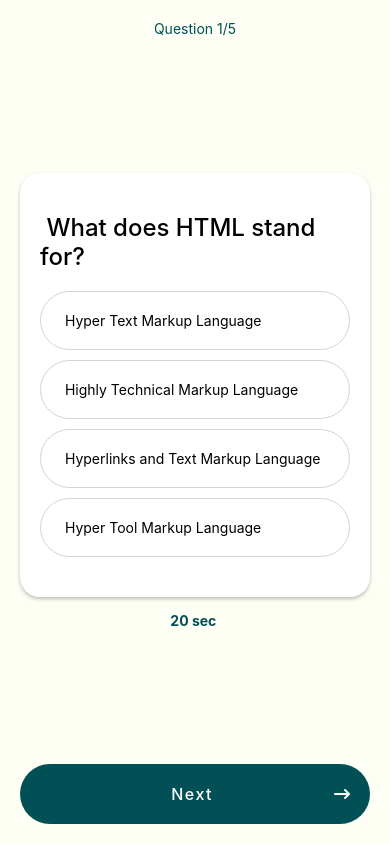
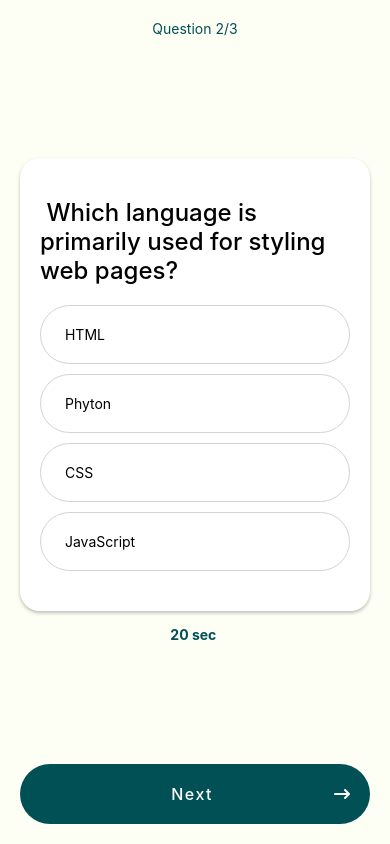
Before and after one commit to goksuayaz/Quiz-App, a React Native app: screen / in a window 390 px wide. Built offline with nearby package versions, Linux system fonts and the light colour scheme.

Commit message:
Quiz Provider

```diff
--- a/App.tsx
+++ b/App.tsx
@@ -1,6 +1,7 @@
 import { StatusBar } from 'expo-status-bar';
 import QuizScreen from './src/app/QuizScreen';
 import { View } from 'react-native';
+import QuizProvider from './src/providers/QuizProvider';
 
 
 
@@ -9,7 +10,10 @@
   return (
     <View style={{ flex: 1 }}>
 
-      <QuizScreen />
+      <QuizProvider>
+        <QuizScreen />
+      </QuizProvider>
+
       <StatusBar style="auto" />
 
     </View>
--- a/src/app/QuizScreen.tsx
+++ b/src/app/QuizScreen.tsx
@@ -1,30 +1,23 @@
 import { View, Text, StyleSheet, SafeAreaView, Pressable } from 'react-native'
 import QuestionCard from '../components/QuestionCard'
 import FontAwesome6 from '@expo/vector-icons/FontAwesome6';
-import questions from '../questions';
 import Card from '../components/Card';
 import CustomButton from '../components/CustomButton';
-import { useState } from 'react';
+import { useQuizContext } from '../providers/QuizProvider';
 
 
 export default function QuizScreen() {
 
-    const [questionIndex, setQuestionIndex] = useState(0);
-
-    const question = questions[questionIndex];
-
-    const onNext = () => {
-
-        setQuestionIndex((currValue) => currValue + 1);
-    }
+    const { question, questionIndex, onNext, score, totalQuestions } = useQuizContext();
 
     return (
+
         <SafeAreaView style={styles.page}>
             <View style={styles.container}>
 
                 {/* Header */}
                 <View>
-                    <Text style={styles.title}> Question {questionIndex + 1}/5 </Text>
+                    <Text style={styles.title}> Question {questionIndex + 1}/{totalQuestions} </Text>
                 </View>
 
 
@@ -37,7 +30,7 @@
                     </View>
                 ) : (
                     <Card title="Well done">
-                        <Text> Correct answers: 3/5 </Text>
+                        <Text> Correct answers: {score}/{totalQuestions} </Text>
                         <Text> Best score: 10 </Text>
                     </Card>
                 )}
--- a/src/components/AnswerOption.tsx
+++ b/src/components/AnswerOption.tsx
@@ -1,27 +1,29 @@
 import { View, Text, StyleSheet, Pressable } from "react-native"
+import { useQuizContext } from "../providers/QuizProvider";
 
 
 type AnswerOption = {
     option: string;
-    isSelected?: boolean;
-    onPress: () => void;
-
-
 }
 
+export default function AnswerOption({ option }: AnswerOption) {
 
-export default function AnswerOption({ option, isSelected, onPress }: AnswerOption) {
+    const { selectedOption, setSelectedOption } = useQuizContext();
+
+    const isSelected = option === selectedOption;
 
     return (
         <Pressable
-            onPress={onPress}
-            style={[styles.container,
-            isSelected &&
-            {
-                backgroundColor: "#E1F396",
-                borderColor: "#E1F396",
+            onPress={() => setSelectedOption(option)}
+            style={[
 
-            },
+                styles.container,
+                isSelected &&
+                {
+                    backgroundColor: "#E1F396",
+                    borderColor: "#E1F396",
+
+                },
             ]}
 
         >
--- a/src/components/QuestionCard.tsx
+++ b/src/components/QuestionCard.tsx
@@ -15,11 +15,6 @@
 
 export default function QuestionCard({ question }: QuestionCard) {
 
-    const [selectedOption, setSelectedOption] = useState<string | undefined>();
-
-    const onOptionSelected = (option: string) => {
-        setSelectedOption(option);
-    };
 
     return (
         <Card title={question.title} >
@@ -28,8 +23,7 @@
                     <AnswerOption
                         key={option}
                         option={option}
-                        isSelected={option === selectedOption}
-                        onPress={() => onOptionSelected(option)}
+
                     />
 
                 ))}
--- /dev/null
+++ b/src/providers/QuizProvider.tsx
@@ -0,0 +1,64 @@
+import { PropsWithChildren, useContext, useState } from "react";
+import { createContext } from 'react';
+import questions from "../questions";
+import { Question } from "../types";
+
+
+type QuizContext = {
+    question?: Question;
+    questionIndex: number;
+    onNext: () => void;
+    selectedOption?: string;
+    setSelectedOption: (newOption: string) => void;
+    score: number;
+    totalQuestions: number;
+};
+
+const QuizContext = createContext<QuizContext>({
+
+    questionIndex: 0,
+    onNext: () => { },
+    setSelectedOption: () => { },
+    score: 0,
+    totalQuestions: 0,
+});
+
+
+export default function QuizProvider({ children }: PropsWithChildren) {
+
+    const [questionIndex, setQuestionIndex] = useState(1);
+    const question = questions[questionIndex];
+
+    const [selectedOption, setSelectedOption] = useState<string | undefined>();
+    const [score, setScore] = useState(0);
+    const isFinished = questionIndex >= questions.length;
+
+    const restart = () => {
+        setQuestionIndex(0);
+        setSelectedOption('');
+        setScore(0);
+    }
+
+    const onNext = () => {
+
+        if (isFinished) {
+            restart();
+            return;
+        }
+        //check if answer is correct
+
+        if (selectedOption === question?.correctAnswer) {
+            setScore((curScore) => curScore + 1);
+        }
+
+        setQuestionIndex((currValue) => currValue + 1);
+    }
+
+    return (
+        <QuizContext.Provider value={{ question, questionIndex, onNext, setSelectedOption, selectedOption, score, totalQuestions: questions.length }}>
+            {children}
+        </QuizContext.Provider>
+    )
+}
+
+export const useQuizContext = () => useContext(QuizContext);
```
